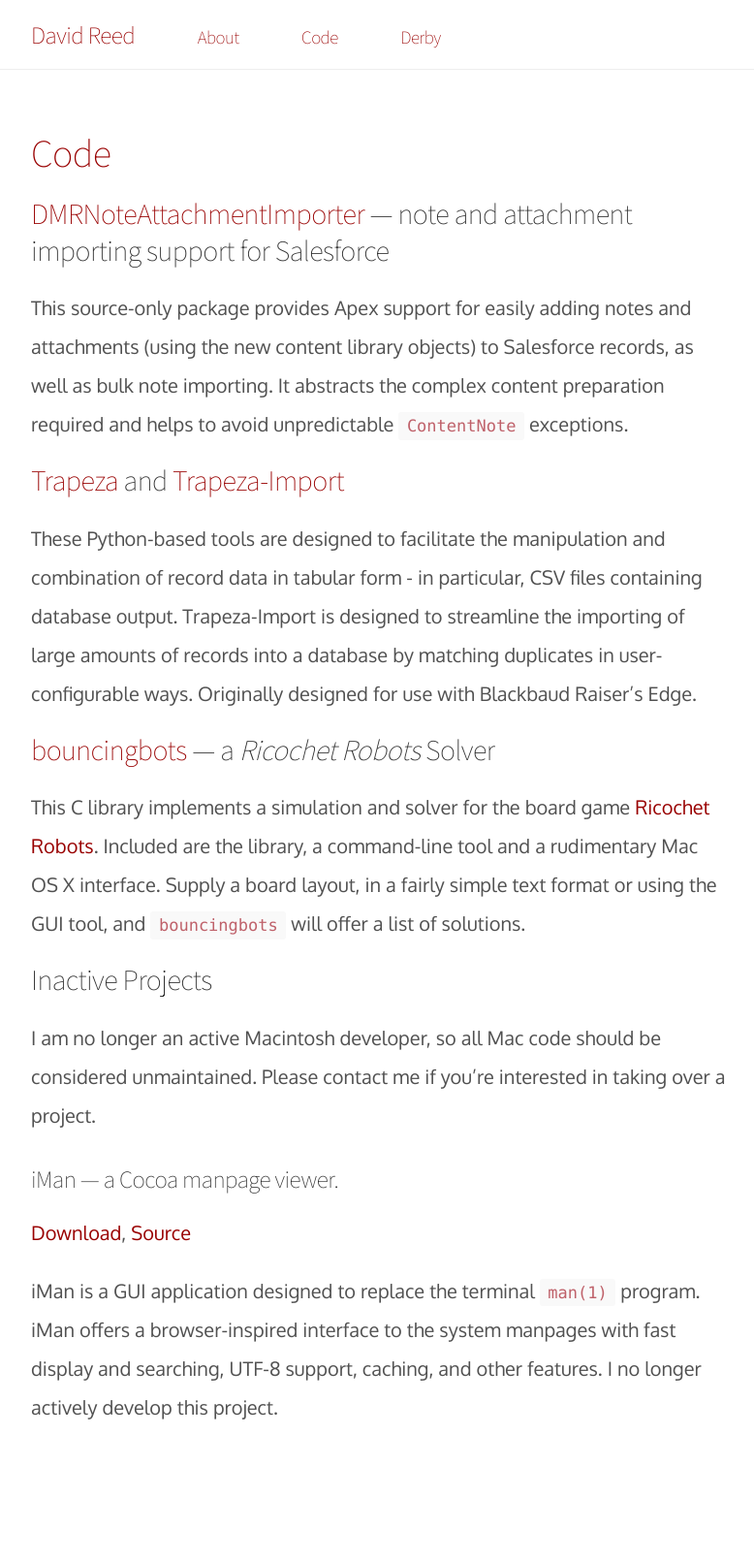
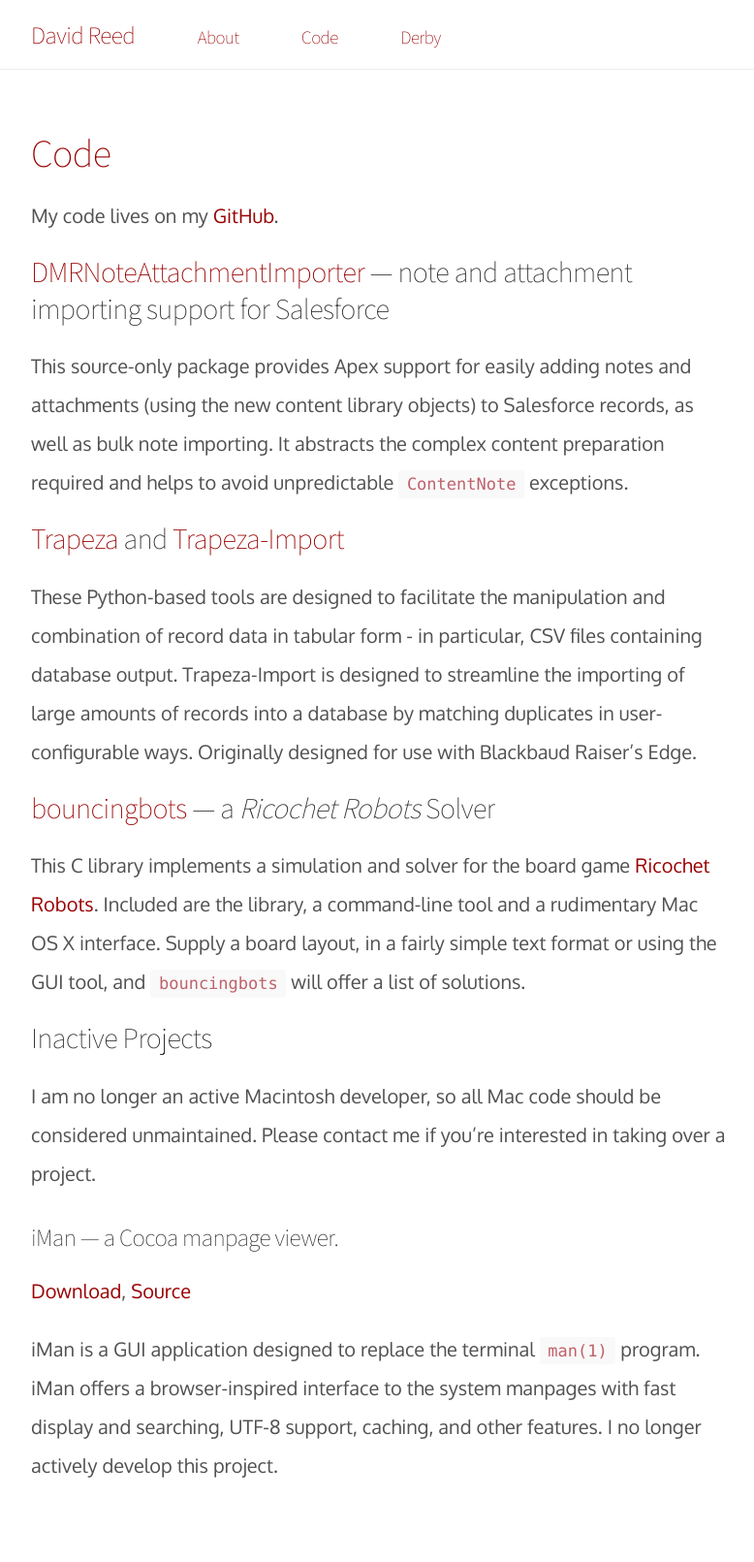
Before and after one commit to davidmreed/davidmreed.github.io, a Jekyll site: the page built from code.md, in a window 1280 px wide. Shown: the whole page at 97% size, without its empty margins (248-1026 px from the left). Built offline with Jekyll 4.4.1, drawn with Linux system fonts in a browser that asks for light colours; some web fonts are replaced; before the commit the page ends 1551 px from its top, so only the background shows below that.

Commit message:
Add link

```diff
--- a/code.md
+++ b/code.md
@@ -2,6 +2,8 @@
 layout: page
 title: Code
 ---
+
+My code lives on my [GitHub](https://github.com/davidmreed).
 
 ## [DMRNoteAttachmentImporter](https://github.com/davidmreed/DMRNoteAttachmentImporter) — note and attachment importing support for Salesforce
 
```
